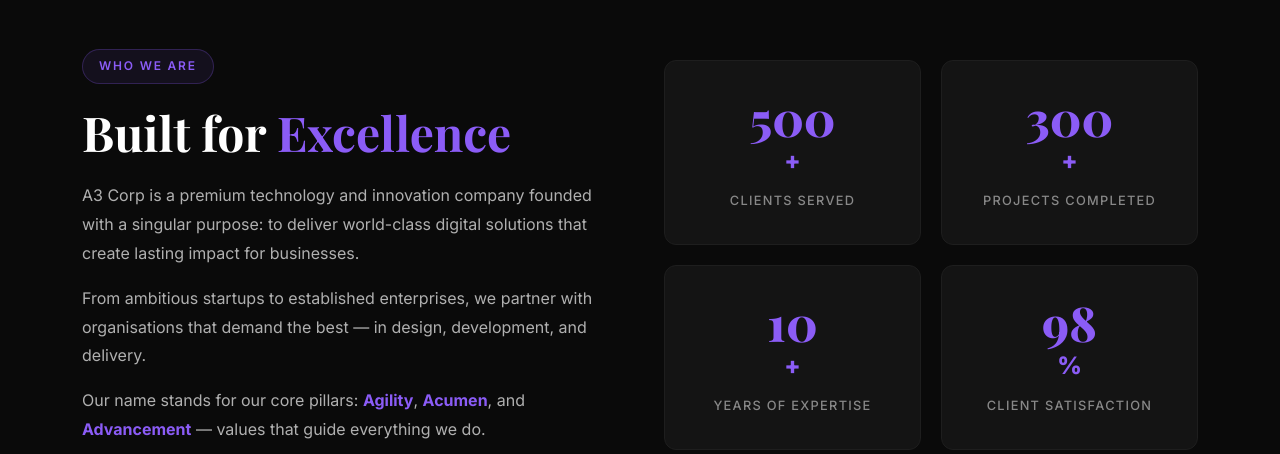
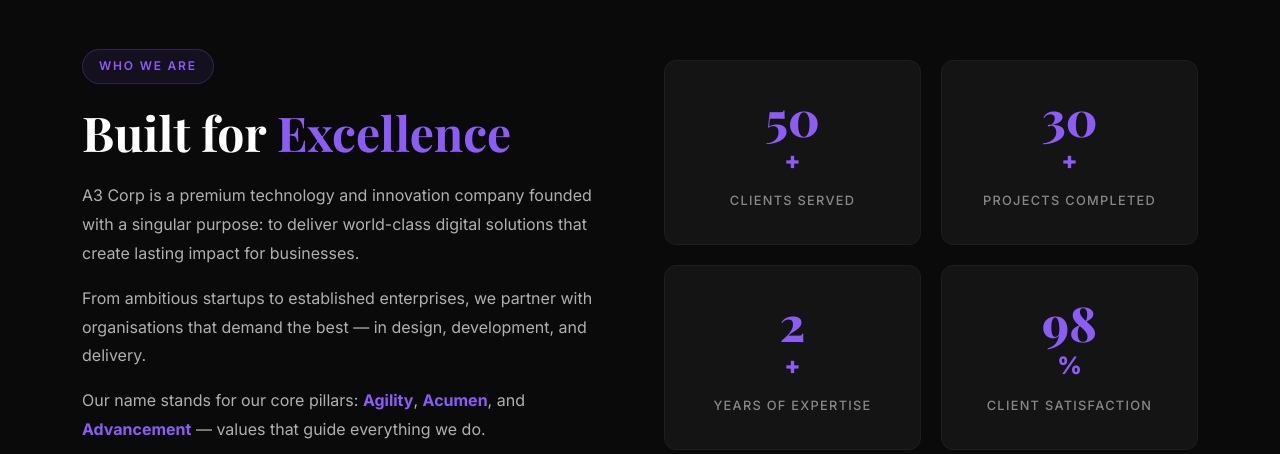
Before and after one commit to Aslam-Thaagam/A3-Corp, a Django app: page /about/ in a window 1280 px wide. Shown: the part 592-1046 px from the top of the page. Run offline with Django 5.2, Linux system fonts and the light colour scheme; some libraries are stand-ins or nearby versions.

Commit message:
small fix

```diff
--- a/a3_app/templates/about.html
+++ b/a3_app/templates/about.html
@@ -48,15 +48,15 @@
             <div class="col-lg-6" data-aos="fade-left" data-aos-delay="200">
                 <div class="about-stats-visual">
                     <div class="stat-box" data-aos="zoom-in" data-aos-delay="100">
-                        <span class="stat-big gold-text" data-target="500">0</span><span class="stat-plus gold-text">+</span>
+                        <span class="stat-big gold-text" data-target="50">0</span><span class="stat-plus gold-text">+</span>
                         <span class="stat-label-sm">Clients Served</span>
                     </div>
                     <div class="stat-box" data-aos="zoom-in" data-aos-delay="200">
-                        <span class="stat-big gold-text" data-target="300">0</span><span class="stat-plus gold-text">+</span>
+                        <span class="stat-big gold-text" data-target="30">0</span><span class="stat-plus gold-text">+</span>
                         <span class="stat-label-sm">Projects Completed</span>
                     </div>
                     <div class="stat-box" data-aos="zoom-in" data-aos-delay="300">
-                        <span class="stat-big gold-text" data-target="10">0</span><span class="stat-plus gold-text">+</span>
+                        <span class="stat-big gold-text" data-target="2">0</span><span class="stat-plus gold-text">+</span>
                         <span class="stat-label-sm">Years of Expertise</span>
                     </div>
                     <div class="stat-box" data-aos="zoom-in" data-aos-delay="400">
--- a/a3_app/templates/index.html
+++ b/a3_app/templates/index.html
@@ -44,7 +44,7 @@
             </div>
             <div class="stat-divider"></div>
             <div class="stat-item">
-                <span class="stat-num" data-target="10">0</span><span class="stat-plus">+</span>
+                <span class="stat-num" data-target="10C">0</span><span class="stat-plus">+</span>
                 <span class="stat-label">Experts</span>
             </div>
         </div>
```
